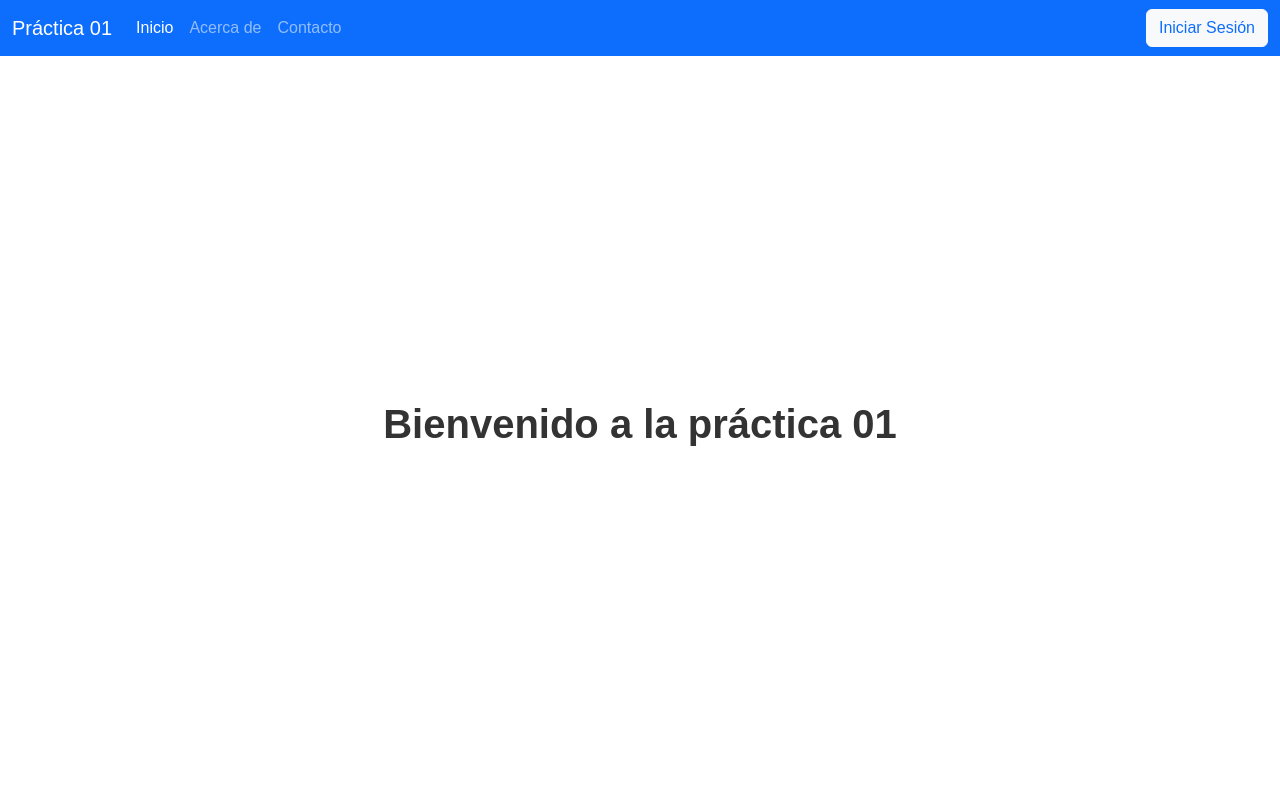
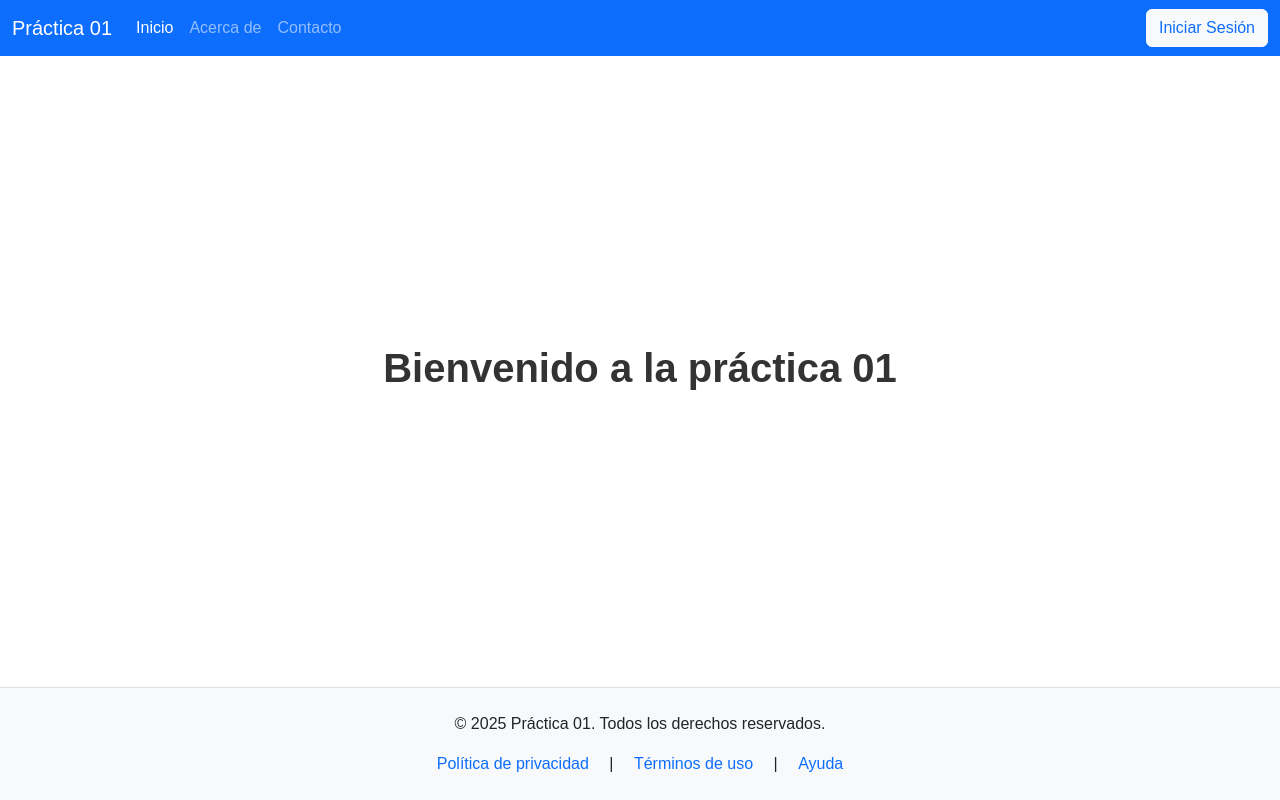
Before and after one commit to ReatiaRyMause/Practica01_varh, a plain HTML site: page index.html in a window 1280 px wide. Drawn offline with nearby package versions, Linux system fonts and the light colour scheme.

Commit message:
Añadido pie de página

```diff
--- a/index.html
+++ b/index.html
@@ -30,10 +30,28 @@
       font-weight: bold;
       color: #333;
     }
+
+    footer {
+      background-color: #f8f9fa;
+      padding: 1.5rem 0;
+      text-align: center;
+      border-top: 1px solid #dee2e6;
+    }
+
+    footer a {
+      color: #0d6efd;
+      text-decoration: none;
+      margin: 0 1rem;
+    }
+
+    footer a:hover {
+      text-decoration: underline;
+    }
   </style>
 </head>
 <body>
 
+  <!-- Header moderno con Bootstrap -->
   <nav class="navbar navbar-expand-lg navbar-dark bg-primary">
     <div class="container-fluid">
       <a class="navbar-brand" href="#">Práctica 01</a>
@@ -61,6 +79,18 @@
     <h1>Bienvenido a la práctica 01</h1>
   </main>
 
+  <!-- Footer moderno -->
+  <footer>
+    <div class="container">
+      <p>&copy; 2025 Práctica 01. Todos los derechos reservados.</p>
+      <div>
+        <a href="#">Política de privacidad</a> |
+        <a href="#">Términos de uso</a> |
+        <a href="#">Ayuda</a>
+      </div>
+    </div>
+  </footer>
+
   <!-- Bootstrap JS -->
   <script src="https://cdn.jsdelivr.net/npm/bootstrap@5.3.3/dist/js/bootstrap.bundle.min.js"></script>
 </body>
```
